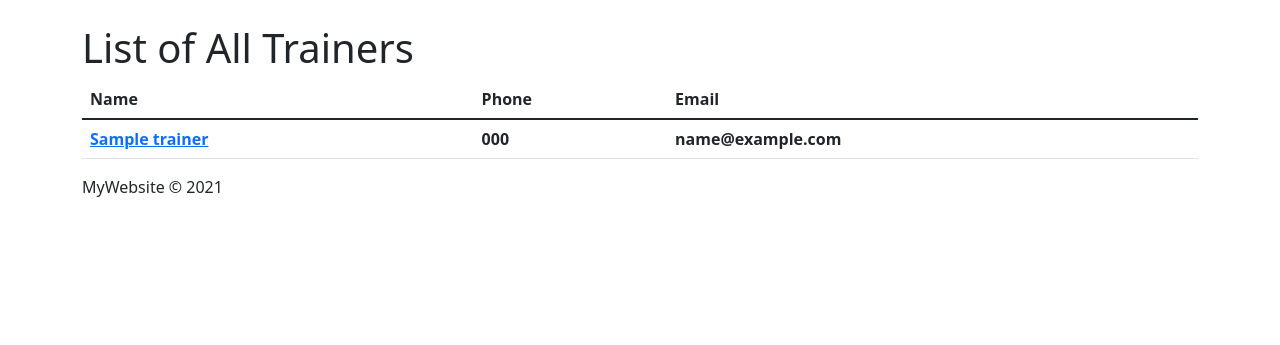
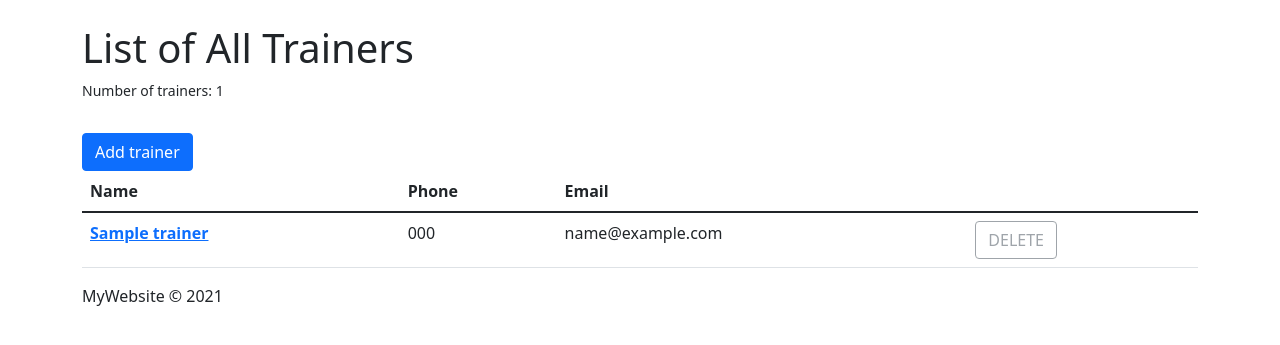
Before and after one commit to hayataCSC/team-trojans, a PHP site: page /trainers.php in a window 1280 px wide. Shown: the part 73-418 px from the top of the page. Run offline with PHP 8.4, Linux system fonts and the light colour scheme; tables that the repository leaves empty hold one stand-in row (values such as "Sample post"); lists and menus that the app fills with data are empty.

Commit message:
Add modal and delete button on trainer.php

```diff
--- a/html/config/db.php
+++ b/html/config/db.php
@@ -10,9 +10,6 @@
       echo "Error Number: " . $conn->connect_errno . "<br>";
       echo "Details: " . $conn->connect_error . "<br>";
       exit; // Exit from the program
-    } else {
-      /* If successfully connected, log the message to the console */
-      echo "<script>console.log('Connected to the database...')</script>";
     }
 
     return $conn;
--- a/html/inc/header.php
+++ b/html/inc/header.php
@@ -3,6 +3,7 @@
 <head>
   <title>Lab 6</title>
   <link href="https://cdn.jsdelivr.net/npm/bootstrap@5.1.3/dist/css/bootstrap.min.css" rel="stylesheet" integrity="sha384-1BmE4kWBq78iYhFldvKuhfTAU6auU8tT94WrHftjDbrCEXSU1oBoqyl2QvZ6jIW3" crossorigin="anonymous">
+  <script src="https://cdn.jsdelivr.net/npm/bootstrap@5.1.3/dist/js/bootstrap.bundle.min.js" integrity="sha384-ka7Sk0Gln4gmtz2MlQnikT1wXgYsOg+OMhuP+IlRH9sENBO0LRn5q+8nbTov4+1p" crossorigin="anonymous"></script>
 </head>
 <body>
   <header class="d-flex flex-wrap justify-content-center px-5 py-3 mb-4 border-bottom">
--- a/html/trainers.php
+++ b/html/trainers.php
@@ -6,8 +6,13 @@
   require(__DIR__ . '/config/db.php');
   /* Connect to the pokemon database */
   $conn = connect('pokemon');
+
   /* Fetch the list of databases */
-  $query = 'SELECT * FROM trainer;';
+  $query = 'SELECT t.id as id, t.name, t.phone, t.email, count(p.id) as pokemon_num
+  FROM trainer t
+  LEFT JOIN pokemon p
+    ON p.trainer_id = t.id
+  GROUP BY t.id;';
   $result = $conn->query($query);
   if (!$result) die(mysqli_error($conn));
   /* Get each row as an associative array */
@@ -21,12 +26,17 @@
 <?php require(__DIR__ . '/inc/header.php'); ?>
 
 <h1>List of All Trainers</h1>
+<small style="display:block;margin-bottom:2rem;"><?php echo 'Number of trainers: ' . count($trainers); ?></small>
+<button type="button" class="btn btn-primary" data-bs-toggle="modal" data-bs-target="#exampleModal">
+  Add trainer
+</button>
 <table class="table">
   <thead>
     <tr>
       <th scope="col">Name</th>
       <th scope="col">Phone</th>
       <th scope="col">Email</th>
+      <th></ht>
     </tr>
   </thead>
   <tbody>
@@ -37,12 +47,55 @@
             <?php echo $trainer['name'] ?>
           </a>
         </th>
-        <th scope="row"><?php echo $trainer['phone'] ?></th>
-        <th scope="row"><?php echo $trainer['email'] ?></th>
+        <td><?php echo $trainer['phone'] ?></td>
+        <td><?php echo $trainer['email'] ?></td>
+        <td>
+          <form action="/api/trainers.php" method="POST">
+            <input type="hidden" name="id" value=<?php echo $trainer['id'] ?>>
+            <input class="<?php echo (int)$trainer['pokemon_num'] === 0 ? 'btn btn-outline-danger' : 'btn btn-outline-secondary'; ?>"
+            type="submit"
+            name="query"
+            value="DELETE"
+            <?php echo (int)$trainer['pokemon_num'] === 0 ? null : 'disabled'; ?>>
+          </form>
+        </td>
       </tr>
     <?php endforeach; ?>
   </tbody>
 </table>
 
+<div class="modal fade" id="exampleModal">
+  <div class="modal-dialog">
+    <div class="modal-content">
+      <div class="modal-header">
+        <h5 class="modal-title" id="exampleModalLabel">Add Trainer</h5>
+        <button type="button" class="close btn" data-bs-dismiss="modal">
+          <span>&times;</span>
+        </button>
+      </div>
+      <div class="modal-body">
+        <form id="trainer-form" action="/api/trainers.php" method="POST">
+          <input type="hidden" name="query" value="POST">
+          <div class="form-group">
+            <label for="name">Full name</label>
+            <input id="name" name="name" class="form-control" type="text" placeholder="Name" required>
+          </div>
+          <div class="form-group">
+            <label for="phone">Phone number</label>
+            <input id="phone" name="phone" class="form-control" type="tel" placeholder="Phone" required>
+          </div>
+          <div class="form-group">
+            <label for="email">Email</label>
+            <input id="emial" name="email" class="form-control" type="email" placeholder="Email" required>
+          </div>
+        </form>
+      </div>
+      <div class="modal-footer">
+        <input type="submit" form="trainer-form" class="btn btn-primary" />
+      </div>
+    </div>
+  </div>
+</div>
+
 <!-- Import the footer --->
 <?php require(__DIR__ . '/inc/footer.php'); ?>
```
